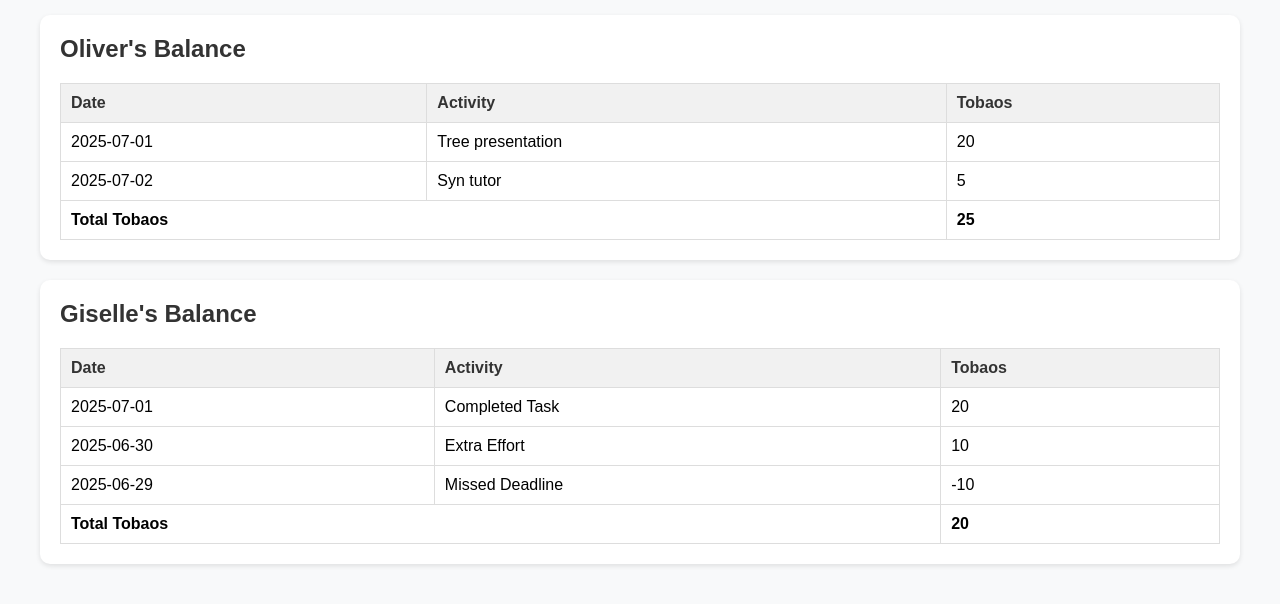
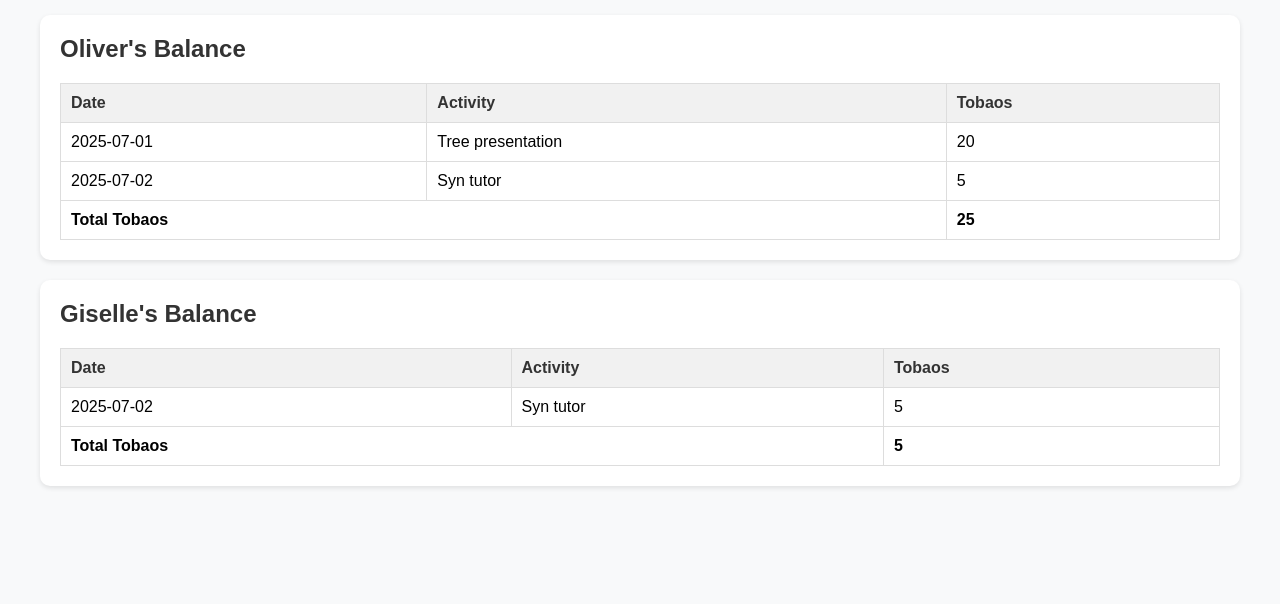
Before and after one commit to neurotitan/tobaos, a plain HTML site: page index.html in a window 1280 px wide. Shown: the part 74-678 px from the top of the page. Drawn offline with Linux system fonts and the light colour scheme.

Commit message:
0702 index.html

```diff
--- a/index.html
+++ b/index.html
@@ -125,25 +125,15 @@
                 </thead>
                 <tbody>
                     <tr>
-                        <td>2025-07-01</td>
-                        <td>Completed Task</td>
-                        <td>20</td>
-                    </tr>
-                    <tr>
-                        <td>2025-06-30</td>
-                        <td>Extra Effort</td>
-                        <td>10</td>
-                    </tr>
-                    <tr>
-                        <td>2025-06-29</td>
-                        <td>Missed Deadline</td>
-                        <td>-10</td>
+                        <td>2025-07-02</td>
+                        <td>Syn tutor</td>
+                        <td>5</td>
                     </tr>
                 </tbody>
                 <tfoot>
                     <tr class="total-row">
                         <td colspan="2">Total Tobaos</td>
-                        <td>20</td>
+                        <td>5</td>
                     </tr>
                 </tfoot>
             </table>
```
